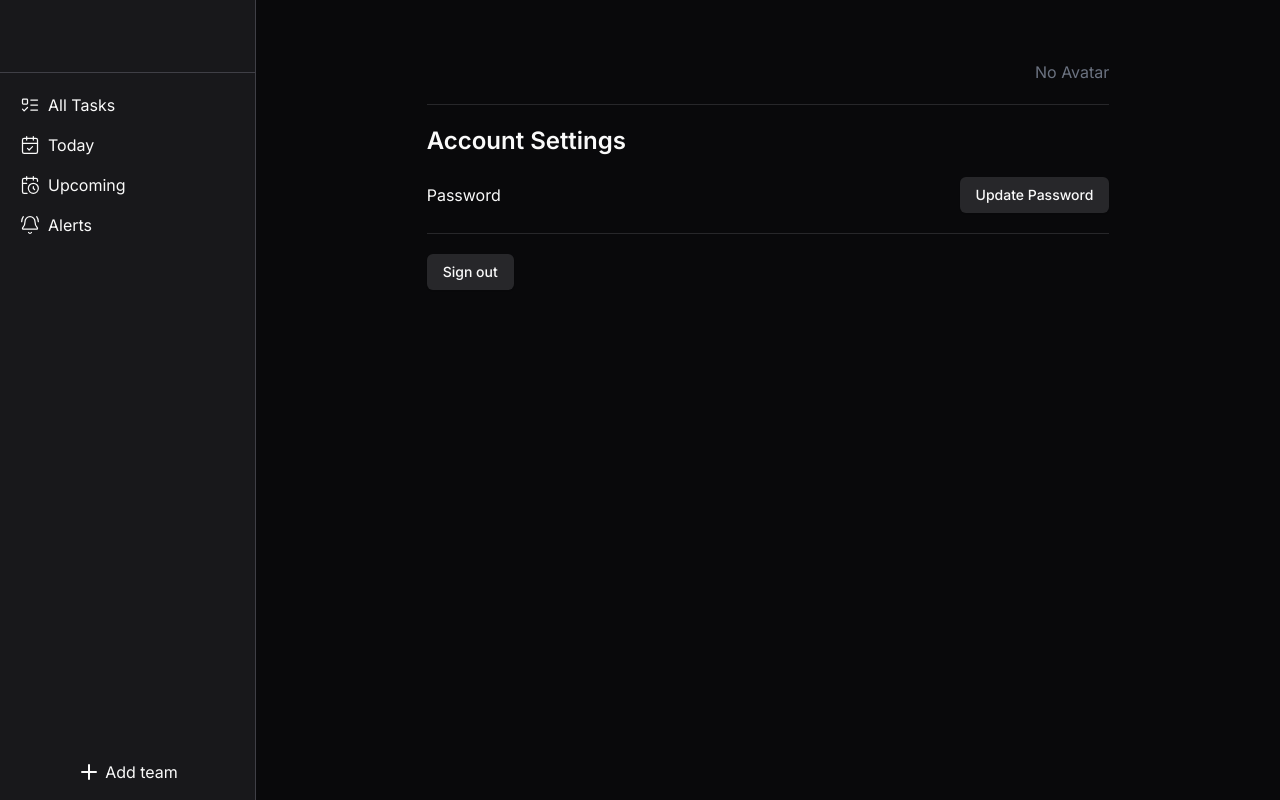
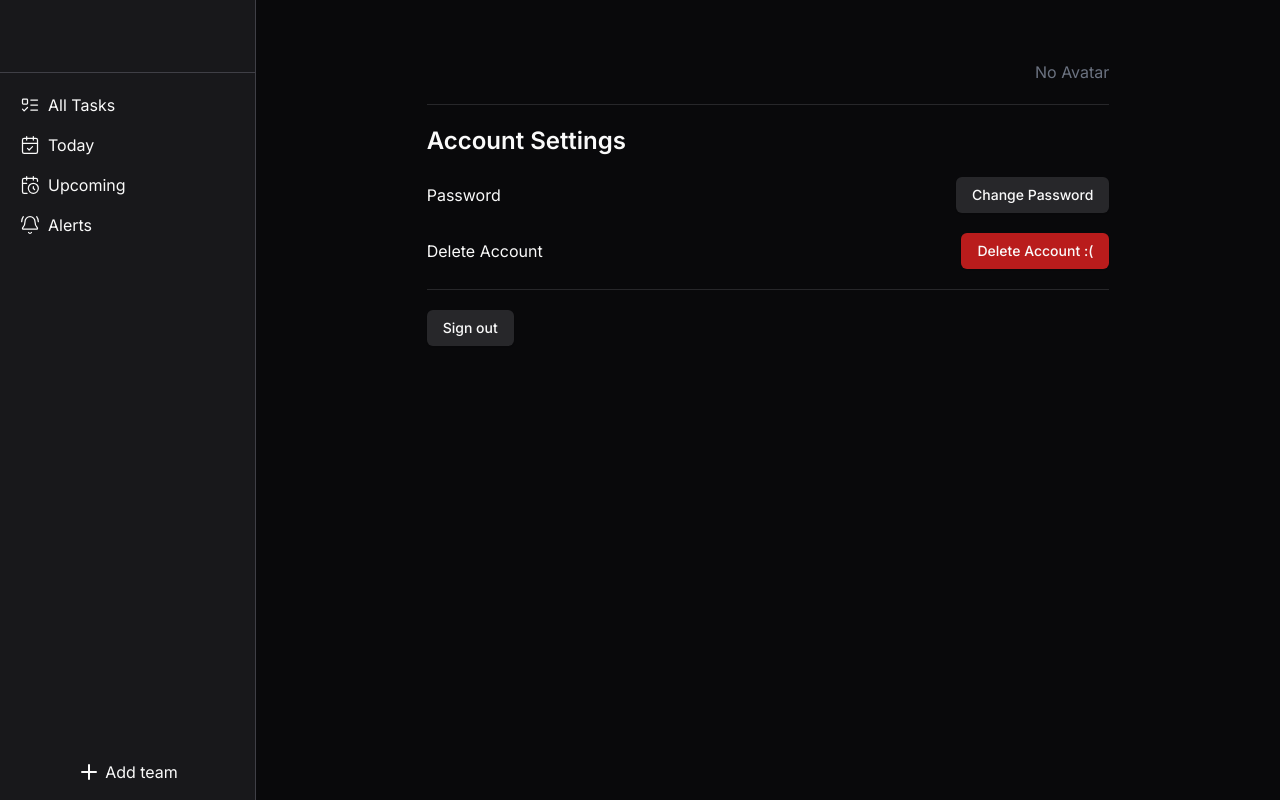
Before and after one commit to zeni-42/Jotit, a Next.js app: page /profile in a window 1280 px wide. Built offline with nearby package versions, Linux system fonts and the light colour scheme; no server answers; the database is empty.

Commit message:
Profile page updated

```diff
--- a/src/app/(pages)/home/page.tsx
+++ b/src/app/(pages)/home/page.tsx
@@ -26,7 +26,9 @@ export default function Home() {
         }
         try {
             const response = await axios.post('/api/register-github-user', newData)
-            localStorage.setItem("gitHubUserId", response.data?.data._id)
+            if(response.status == 200 ){
+                localStorage.setItem("gitHubUserId", response.data?.data._id)
+            }
         } catch (error) {
             console.log();
         }
@@ -37,7 +39,7 @@ export default function Home() {
             registerGithubUser()
             fetchTasks()
         }
-    },[])
+    },[data])
 
     const fetchTasks = async () => {
         try {
--- a/src/app/(pages)/profile/page.tsx
+++ b/src/app/(pages)/profile/page.tsx
@@ -10,24 +10,18 @@ import toast from "react-hot-toast"
 
 export default function Profile() {
     const { data } = useSession()
-    const [userData, setUserData] = useState({})
     const [image, setImage] = useState<string>("")
     const router = useRouter()
 
-    useEffect(() => {
-        setImage(localStorage.getItem('avatar')!)
-        if (data?.user) {
-            setImage(data?.user?.image!)
-        }
-    },[])
-
     const fetchData = async () => {
         try {
-            const storedUserId = data?.user ? localStorage.getItem("gitHubUserId") : localStorage.getItem("userId")
+            const storedUserId = localStorage.getItem(data?.user ? "gitHubUserId" : "userId");
+            if (!storedUserId) {
+                return
+            }
             const response = await axios.get(`http://localhost:3000/api/get-user?userId=${storedUserId}`)
-            setUserData(response.data?.data)
+            setImage(response.data?.data?.avatar!)
         } catch (error: any) {
-            console.log("Failed to fetch user data");
             const errMsg = error.response?.data?.message;
             toast.error(errMsg)
         }
@@ -55,7 +49,7 @@ export default function Profile() {
 
     useEffect(() => {
         fetchData()
-    },[])
+    },[data])
 
     return (
         <>
@@ -83,7 +77,11 @@ export default function Profile() {
                         <h1 className="text-2xl font-semibold" >Account Settings</h1>
                         <div className="w-full flex justify-between items-center my-5 " >
                             <p>Password</p>
-                            <Button variant="secondary" disabled={!!data?.user} > Update Password </Button>
+                            <Button variant="secondary" disabled={!!data?.user} > Change Password </Button>
+                        </div>
+                        <div className="w-full flex justify-between items-center my-5 " >
+                            <p>Delete Account</p>
+                            <Button variant="destructive" className="bg-red-700" > Delete Account :( </Button>
                         </div>
                     </div>
                     <div className="w-2/3 flex justify-start items-center" >
```
